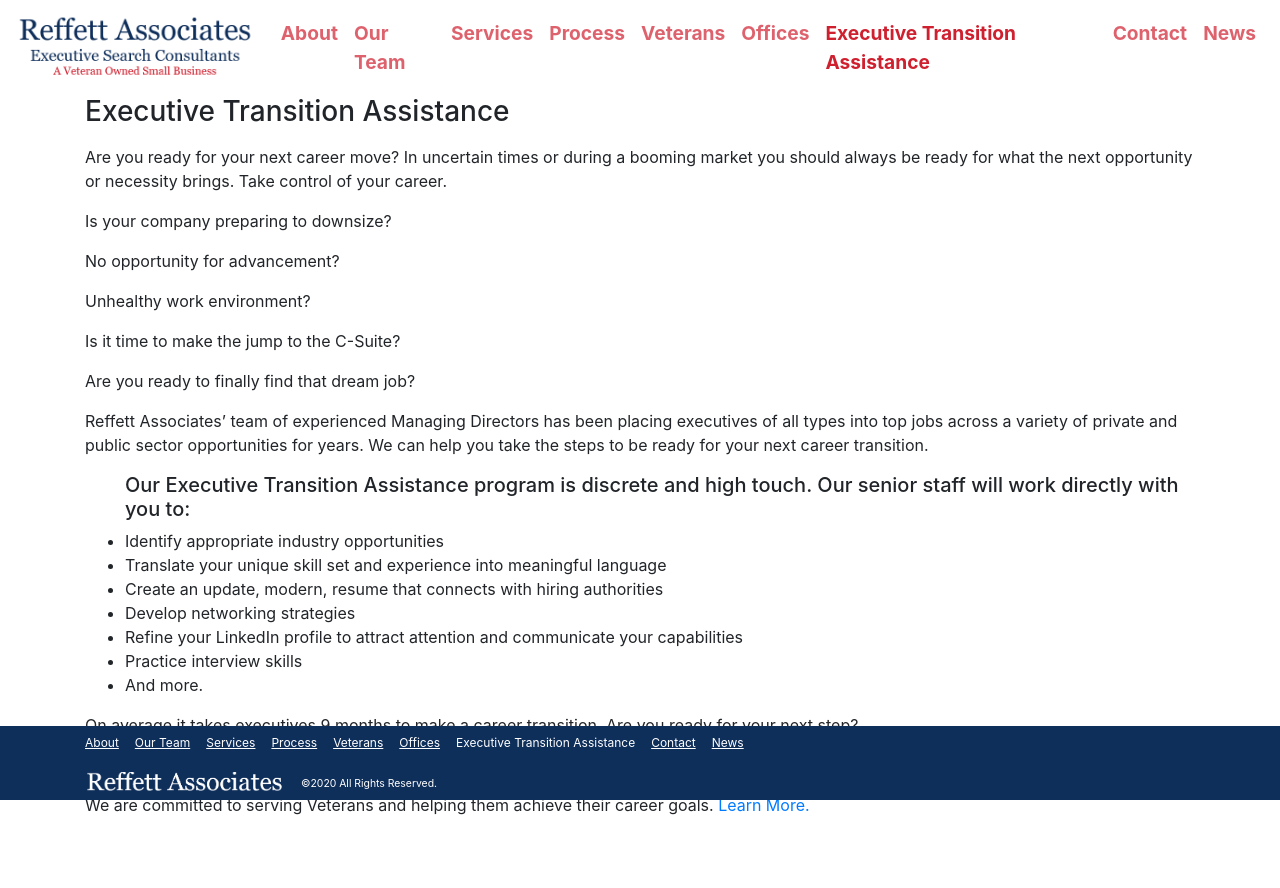
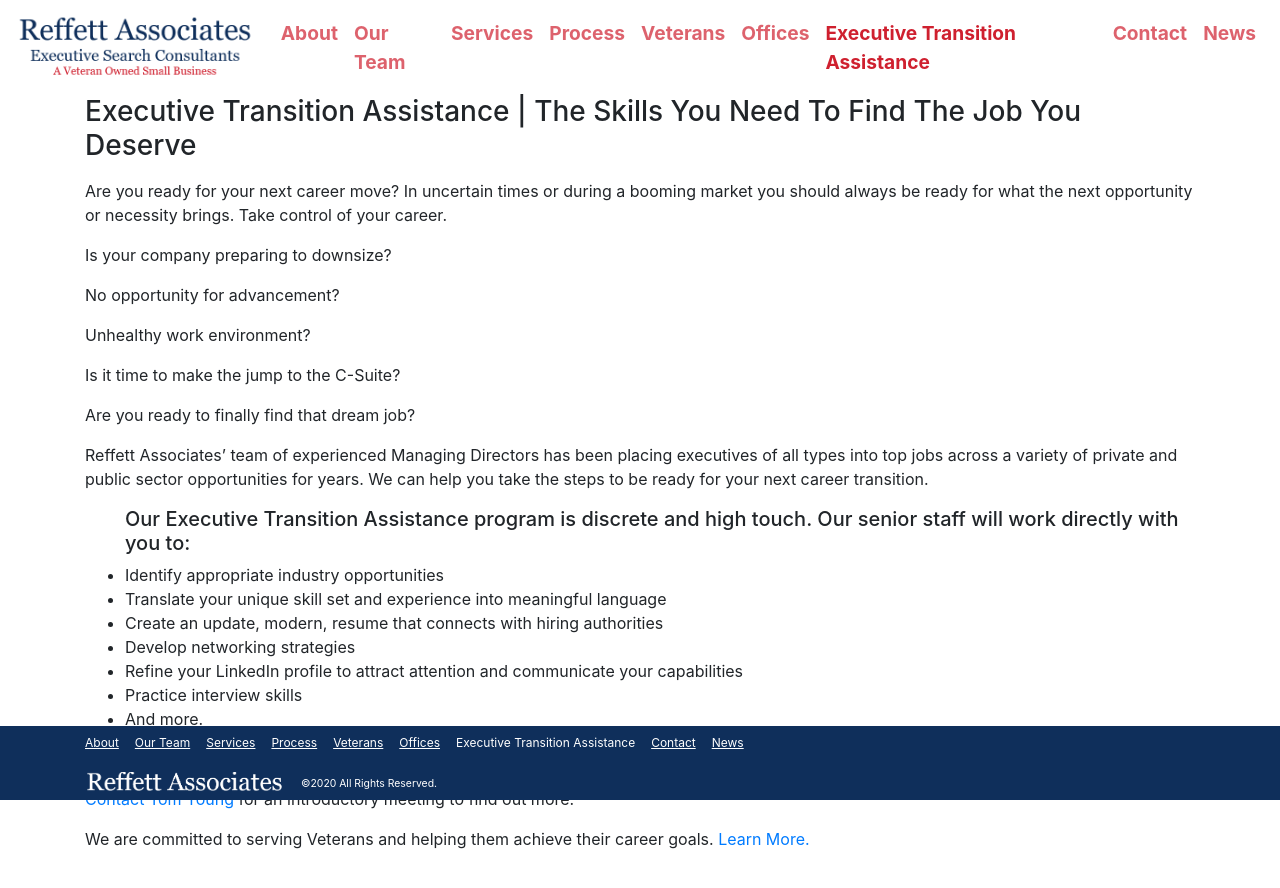
Before and after one commit to cjarquio/reffettassociates.com, a React (Create React App) app: page /eta in a window 1280 px wide. Shown: the top 888 px of the page. Built offline with nearby package versions, Linux system fonts and the light colour scheme.

Commit message:
Header update

```diff
--- a/src/components/ETAPage.js
+++ b/src/components/ETAPage.js
@@ -6,7 +6,7 @@ export default function ETAPage() {
   return (
     <div>
       <PageTitle
-        title='Executive Transition Assistance'
+        title='Executive Transition Assistance | The Skills You Need To Find The Job You Deserve'
         subtitle=''
       />
       <p>Are you ready for your next career move? In uncertain times or during a booming market you should always be ready for what the next opportunity or necessity brings. Take control of your career. </p>
```
